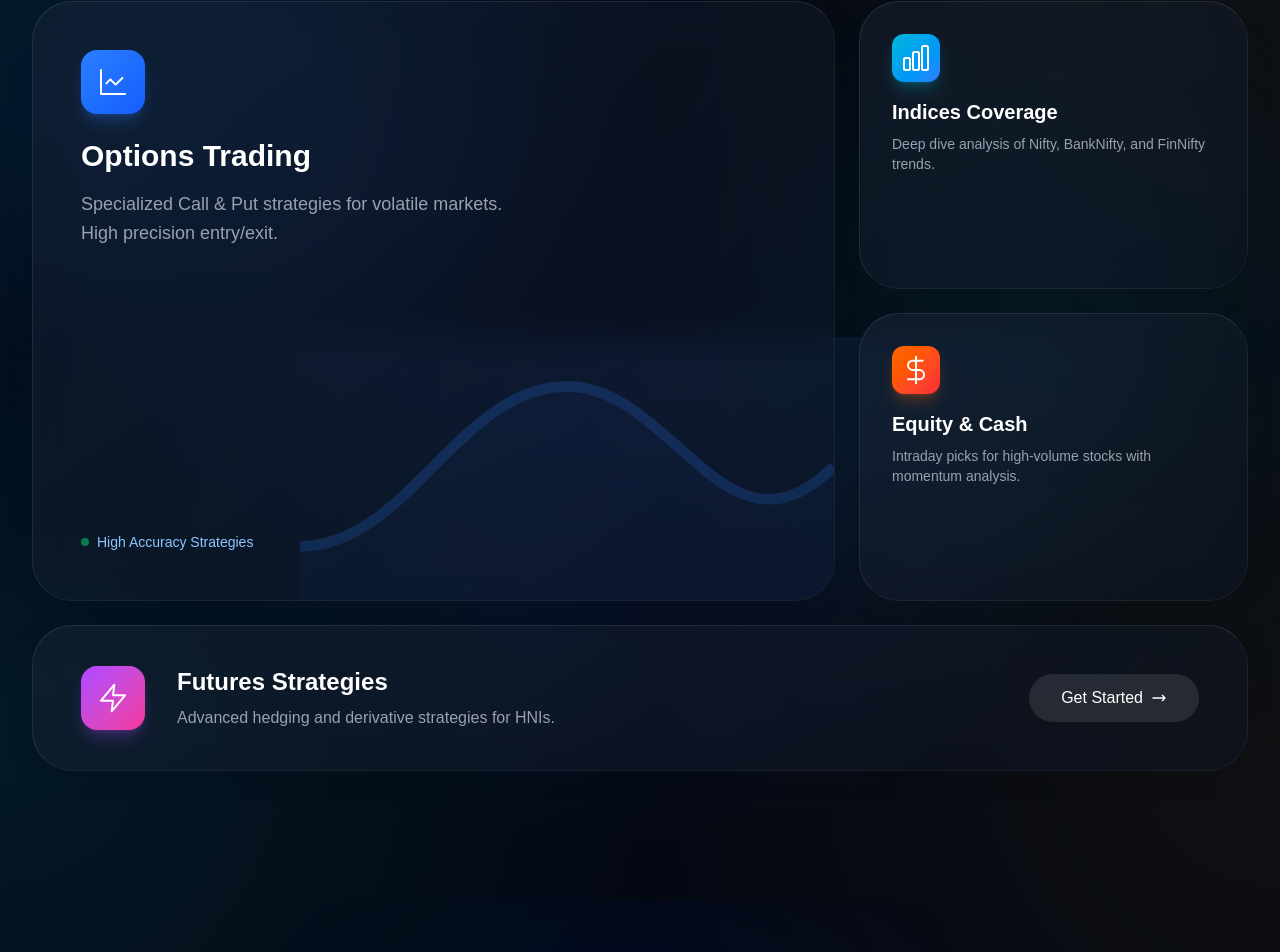
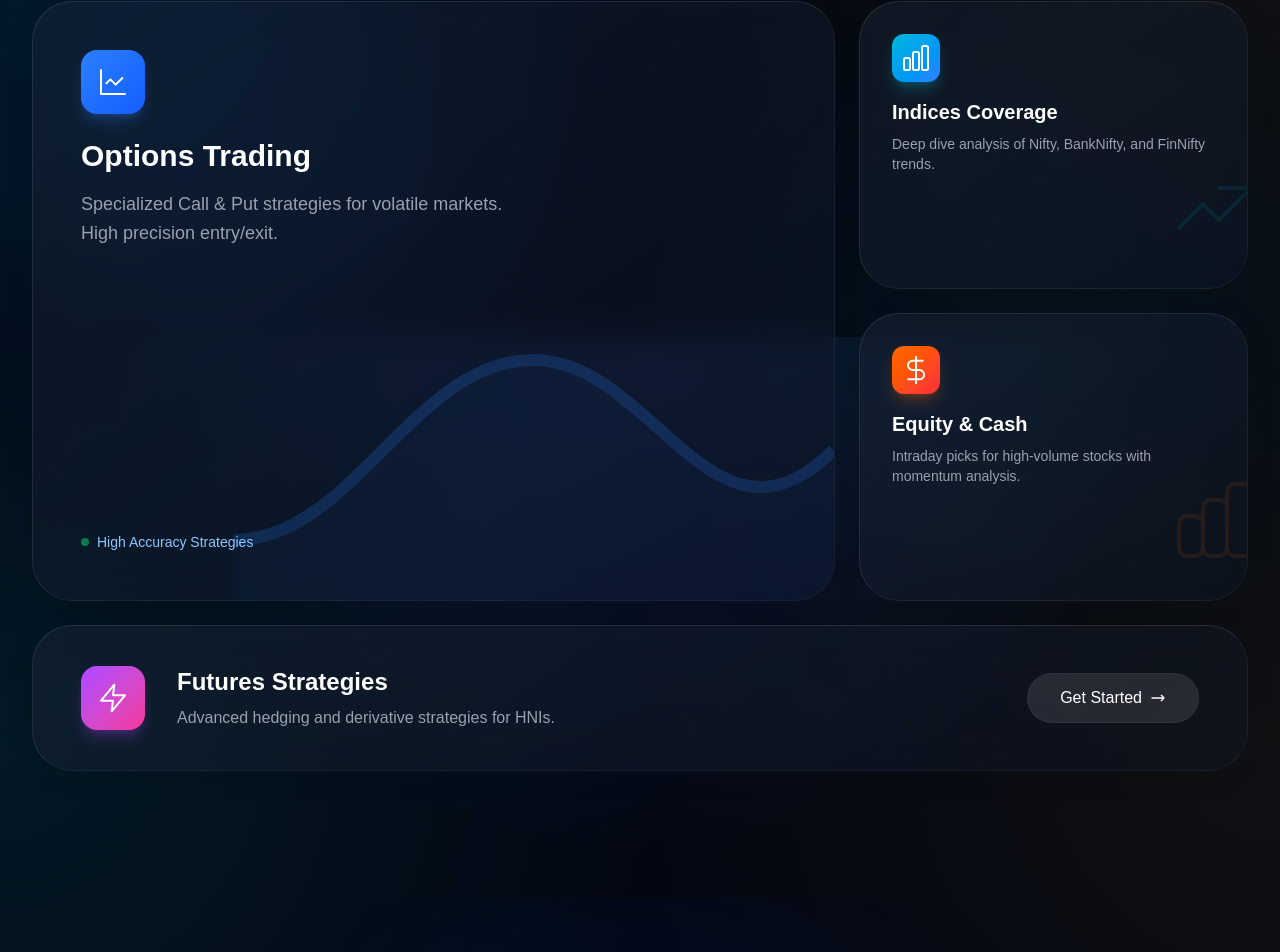
Before and after one commit to Aafimalek/capital-funds-client, a Next.js app: page / in a window 1280 px wide. Shown: the part 2063-3015 px from the top of the page. Built offline with nearby package versions, Linux system fonts and the light colour scheme.

Commit message:
Enhance Services component with new animations and hover effects; update layout for improved interactivity and visual appeal; add background decor elements for a more dynamic presentation.

```diff
--- a/src/components/Services.tsx
+++ b/src/components/Services.tsx
@@ -50,8 +50,8 @@ export const Services = () => {
   return (
     <section id="services" className="relative py-32 overflow-hidden">
       {/* Background Elements */}
-      <div className="absolute left-0 top-1/4 h-[500px] w-[500px] rounded-full bg-blue-600/10 blur-[120px]" />
-      <div className="absolute right-0 bottom-1/4 h-[500px] w-[500px] rounded-full bg-cyan-600/10 blur-[120px]" />
+      <div className="absolute left-0 top-1/4 h-[500px] w-[500px] rounded-full bg-blue-600/10 blur-[120px] animate-pulse-glow" />
+      <div className="absolute right-0 bottom-1/4 h-[500px] w-[500px] rounded-full bg-cyan-600/10 blur-[120px] animate-pulse-glow" style={{ animationDelay: '2s' }} />
 
       <div className="container relative mx-auto px-4 sm:px-6 lg:px-8">
         <div className="mb-20 text-center">
@@ -73,15 +73,16 @@ export const Services = () => {
           {/* Bento Grid Item 1: Options (Large) */}
           <div className="md:col-span-2 md:row-span-2">
             <FadeIn className="h-full">
-              <div className="glass-card group relative h-full overflow-hidden rounded-[2.5rem] p-8 md:p-12 transition-all hover:border-blue-500/30">
-                <div className="absolute inset-0 bg-linear-to-br from-blue-600/20 to-transparent opacity-0 transition-opacity duration-500 group-hover:opacity-100" />
+              <div className="glass-card group relative h-full overflow-hidden rounded-[2.5rem] p-8 md:p-12 transition-all duration-500 hover:scale-[1.02] hover:border-blue-500/30 hover:shadow-2xl hover:shadow-blue-500/20">
+                <div className="absolute inset-0 bg-linear-to-br from-blue-600/10 to-transparent opacity-0 transition-opacity duration-500 group-hover:opacity-100" />
+
                 <div className="relative z-10 h-full flex flex-col justify-between">
                   <div>
-                    <div className="mb-6 inline-flex h-16 w-16 items-center justify-center rounded-2xl bg-linear-to-br from-blue-500 to-blue-600 shadow-lg shadow-blue-500/25">
+                    <div className="mb-6 inline-flex h-16 w-16 items-center justify-center rounded-2xl bg-linear-to-br from-blue-500 to-blue-600 shadow-lg shadow-blue-500/25 transition-transform duration-500 group-hover:scale-110 group-hover:rotate-3">
                       {services[0].icon}
                     </div>
-                    <h3 className="mb-4 text-3xl font-bold text-white">{services[0].title}</h3>
-                    <p className="text-lg text-gray-400 max-w-md leading-relaxed">{services[0].description}</p>
+                    <h3 className="mb-4 text-3xl font-bold text-white group-hover:text-blue-200 transition-colors">{services[0].title}</h3>
+                    <p className="text-lg text-gray-400 max-w-md leading-relaxed group-hover:text-gray-300 transition-colors">{services[0].description}</p>
                   </div>
                   <div className="mt-8">
                     <div className="flex items-center gap-2 text-sm font-medium text-blue-300">
@@ -90,10 +91,11 @@ export const Services = () => {
                     </div>
                   </div>
                 </div>
-                {/* Decorative Chart Line */}
-                <div className="absolute bottom-0 right-0 w-2/3 opacity-20">
+
+                {/* Decorative Chart Line - Animated on Hover */}
+                <div className="absolute bottom-0 right-0 w-3/4 opacity-20 transition-all duration-500 group-hover:opacity-40 group-hover:translate-x-2">
                   <svg viewBox="0 0 200 100" fill="none" className="w-full text-blue-500">
-                    <path d="M0 80 C 40 80, 60 20, 100 20 C 140 20, 160 90, 200 50" stroke="currentColor" strokeWidth="4" fill="none" />
+                    <path d="M0 80 C 40 80, 60 20, 100 20 C 140 20, 160 90, 200 50" stroke="currentColor" strokeWidth="4" fill="none" className="drop-shadow-lg" />
                     <path d="M0 80 C 40 80, 60 20, 100 20 C 140 20, 160 90, 200 50 V 100 H 0 Z" fill="currentColor" fillOpacity="0.2" />
                   </svg>
                 </div>
@@ -104,13 +106,20 @@ export const Services = () => {
           {/* Bento Grid Item 2: Indices */}
           <div className="md:col-span-1 md:row-span-1">
             <FadeIn delay={100} className="h-full">
-              <div className="glass-card group relative h-full overflow-hidden rounded-[2.5rem] p-8 transition-all hover:border-cyan-500/30">
+              <div className="glass-card group relative h-full overflow-hidden rounded-[2.5rem] p-8 transition-all duration-500 hover:scale-[1.02] hover:border-cyan-500/30 hover:shadow-2xl hover:shadow-cyan-500/20">
                 <div className="relative z-10">
-                  <div className="mb-4 inline-flex h-12 w-12 items-center justify-center rounded-xl bg-linear-to-br from-cyan-500 to-blue-500 shadow-lg shadow-cyan-500/25">
+                  <div className="mb-4 inline-flex h-12 w-12 items-center justify-center rounded-xl bg-linear-to-br from-cyan-500 to-blue-500 shadow-lg shadow-cyan-500/25 transition-transform duration-500 group-hover:scale-110 group-hover:-rotate-3">
                     {services[1].icon}
                   </div>
-                  <h3 className="mb-2 text-xl font-bold text-white">{services[1].title}</h3>
-                  <p className="text-sm text-gray-400">{services[1].description}</p>
+                  <h3 className="mb-2 text-xl font-bold text-white group-hover:text-cyan-200 transition-colors">{services[1].title}</h3>
+                  <p className="text-sm text-gray-400 group-hover:text-gray-300 transition-colors">{services[1].description}</p>
+                </div>
+
+                {/* Background Decor */}
+                <div className="absolute -right-4 bottom-8 h-24 w-24 opacity-10 transition-all duration-500 group-hover:opacity-20 group-hover:scale-110">
+                   <svg viewBox="0 0 24 24" fill="none" stroke="currentColor" className="w-full h-full text-cyan-500">
+                     <path strokeLinecap="round" strokeLinejoin="round" strokeWidth={1} d="M13 7h8m0 0v8m0-8l-8 8-4-4-6 6" />
+                   </svg>
                 </div>
               </div>
             </FadeIn>
@@ -119,13 +128,20 @@ export const Services = () => {
           {/* Bento Grid Item 3: Equity */}
           <div className="md:col-span-1 md:row-span-1">
             <FadeIn delay={200} className="h-full">
-              <div className="glass-card group relative h-full overflow-hidden rounded-[2.5rem] p-8 transition-all hover:border-orange-500/30">
+              <div className="glass-card group relative h-full overflow-hidden rounded-[2.5rem] p-8 transition-all duration-500 hover:scale-[1.02] hover:border-orange-500/30 hover:shadow-2xl hover:shadow-orange-500/20">
                 <div className="relative z-10">
-                  <div className="mb-4 inline-flex h-12 w-12 items-center justify-center rounded-xl bg-linear-to-br from-orange-500 to-red-500 shadow-lg shadow-orange-500/25">
+                  <div className="mb-4 inline-flex h-12 w-12 items-center justify-center rounded-xl bg-linear-to-br from-orange-500 to-red-500 shadow-lg shadow-orange-500/25 transition-transform duration-500 group-hover:scale-110 group-hover:rotate-3">
                     {services[2].icon}
                   </div>
-                  <h3 className="mb-2 text-xl font-bold text-white">{services[2].title}</h3>
-                  <p className="text-sm text-gray-400">{services[2].description}</p>
+                  <h3 className="mb-2 text-xl font-bold text-white group-hover:text-orange-200 transition-colors">{services[2].title}</h3>
+                  <p className="text-sm text-gray-400 group-hover:text-gray-300 transition-colors">{services[2].description}</p>
+                </div>
+
+                 {/* Background Decor */}
+                 <div className="absolute -right-4 bottom-8 h-24 w-24 opacity-10 transition-all duration-500 group-hover:opacity-20 group-hover:scale-110">
+                   <svg viewBox="0 0 24 24" fill="none" stroke="currentColor" className="w-full h-full text-orange-500">
+                     <path strokeLinecap="round" strokeLinejoin="round" strokeWidth={1} d="M9 19v-6a2 2 0 00-2-2H5a2 2 0 00-2 2v6a2 2 0 002 2h2a2 2 0 002-2zm0 0V9a2 2 0 012-2h2a2 2 0 012 2v10m-6 0a2 2 0 002 2h2a2 2 0 002-2m0 0V5a2 2 0 012-2h2a2 2 0 012 2v14a2 2 0 01-2 2h-2a2 2 0 01-2-2z" />
+                   </svg>
                 </div>
               </div>
             </FadeIn>
@@ -136,20 +152,37 @@ export const Services = () => {
         <div className="mt-6 grid md:grid-cols-3">
            <div className="md:col-span-3">
              <FadeIn delay={300}>
-               <div className="glass-card group relative overflow-hidden rounded-[2.5rem] p-8 md:px-12 md:py-10 transition-all hover:border-purple-500/30 flex flex-col md:flex-row items-center gap-8">
-                 <div className="shrink-0 inline-flex h-16 w-16 items-center justify-center rounded-2xl bg-linear-to-br from-purple-500 to-pink-500 shadow-lg shadow-purple-500/25">
+               <div className="glass-card group relative overflow-hidden rounded-[2.5rem] p-8 md:px-12 md:py-10 transition-all duration-500 hover:border-purple-500/30 hover:shadow-2xl hover:shadow-purple-500/20 flex flex-col md:flex-row items-center gap-8">
+                 {/* Background Gradient */}
+                 <div className="absolute inset-0 bg-linear-to-r from-purple-900/20 via-transparent to-transparent opacity-0 transition-opacity duration-500 group-hover:opacity-100" />
+
+                 <div className="relative z-10 shrink-0 inline-flex h-16 w-16 items-center justify-center rounded-2xl bg-linear-to-br from-purple-500 to-pink-500 shadow-lg shadow-purple-500/25 transition-transform duration-500 group-hover:scale-110 group-hover:-rotate-3">
                    {services[3].icon}
                  </div>
-                 <div className="flex-1 text-center md:text-left">
-                   <h3 className="mb-2 text-2xl font-bold text-white">{services[3].title}</h3>
-                   <p className="text-gray-400">{services[3].description}</p>
+                 <div className="relative z-10 flex-1 text-center md:text-left">
+                   <h3 className="mb-2 text-2xl font-bold text-white group-hover:text-purple-200 transition-colors">{services[3].title}</h3>
+                   <p className="text-gray-400 group-hover:text-gray-300 transition-colors">{services[3].description}</p>
                  </div>
-                 <a href="https://wa.me/918000489090" className="group/btn relative inline-flex items-center justify-center overflow-hidden rounded-full bg-white/10 px-8 py-3 font-medium text-white transition-all hover:bg-white/20">
-                    <span>Get Started</span>
-                    <svg className="ml-2 h-4 w-4 transition-transform group-hover/btn:translate-x-1" fill="none" viewBox="0 0 24 24" stroke="currentColor">
-                      <path strokeLinecap="round" strokeLinejoin="round" strokeWidth={2} d="M17 8l4 4m0 0l-4 4m4-4H3" />
+                 <div className="relative z-10">
+                   <a href="https://wa.me/918000489090" className="group/btn relative inline-flex items-center justify-center overflow-hidden rounded-full bg-white/10 px-8 py-3 font-medium text-white transition-all hover:bg-white/20 hover:scale-105 active:scale-95 border border-white/5 hover:border-white/20">
+                      <span>Get Started</span>
+                      <svg className="ml-2 h-4 w-4 transition-transform group-hover/btn:translate-x-1" fill="none" viewBox="0 0 24 24" stroke="currentColor">
+                        <path strokeLinecap="round" strokeLinejoin="round" strokeWidth={2} d="M17 8l4 4m0 0l-4 4m4-4H3" />
+                      </svg>
+                   </a>
+                 </div>
+
+                 {/* Background Decor */}
+                 <div className="absolute right-0 top-0 h-full w-1/2 opacity-5 pointer-events-none">
+                    <svg viewBox="0 0 400 400" fill="none" className="h-full w-full text-purple-500">
+                       <defs>
+                          <pattern id="grid" width="40" height="40" patternUnits="userSpaceOnUse">
+                             <path d="M 40 0 L 0 0 0 40" fill="none" stroke="currentColor" strokeWidth="1"/>
+                          </pattern>
+                       </defs>
+                       <rect width="100%" height="100%" fill="url(#grid)" />
                     </svg>
-                 </a>
+                 </div>
                </div>
              </FadeIn>
            </div>
```
